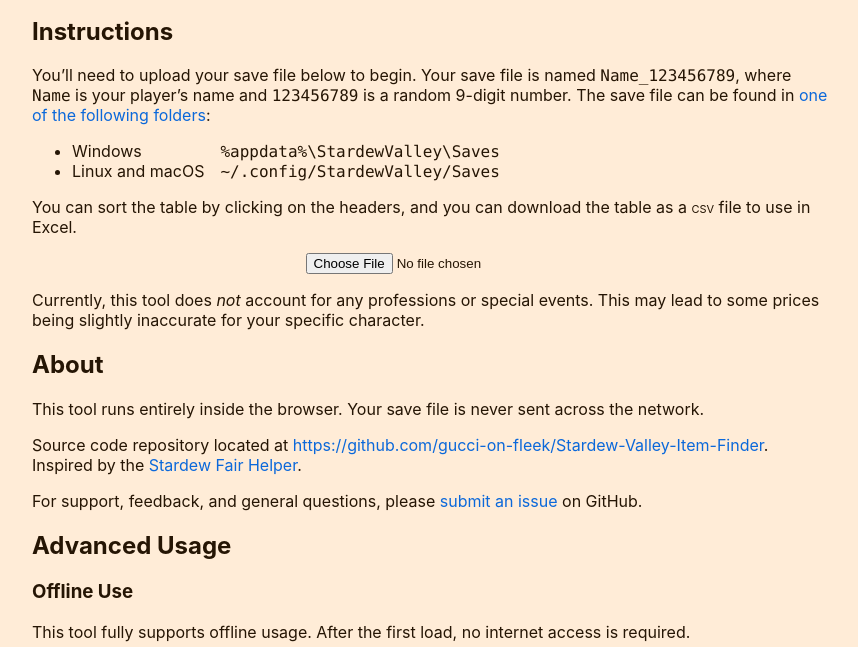
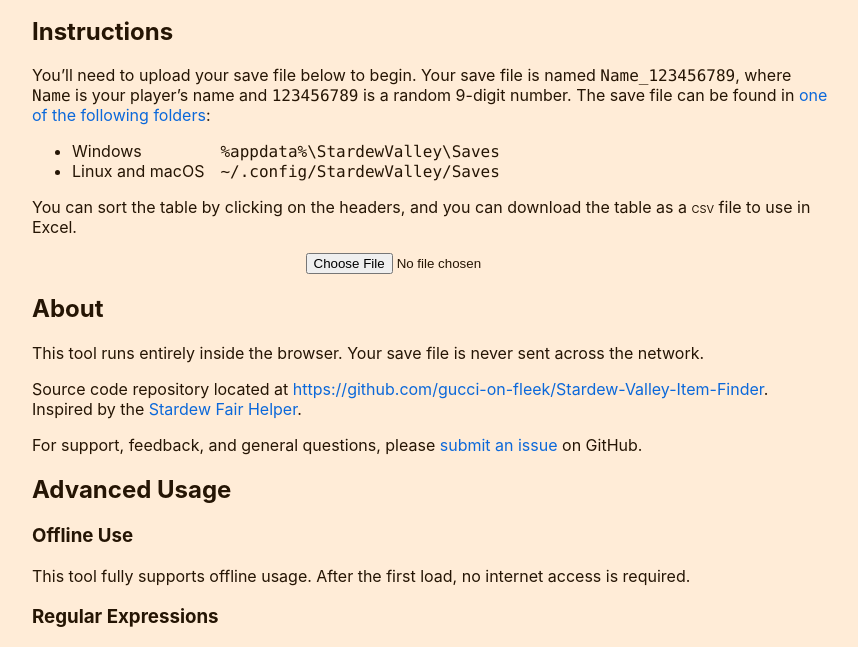
Before and after one commit to gucci-on-fleek/Stardew-Valley-Item-Finder, a plain HTML site: page index.html in a window 1280 px wide. Shown: the part 139-786 px from the top of the page, without its empty margins (208-1066 px from the left). Drawn offline with Linux system fonts and the light colour scheme.

Commit message:
Add support for professions and events. Now, the displayed prices accurately reflect those found in-game. I added a new file 'price-adjustments.xslt' that contains the price calculation logic from Stardew Valley. However, the xslt is an absolute mess of spaghetti code due to: a) Browsers only support xslt v1.0, so some newer features are unavailable b) xslt has strict variable rules: they cannot be redefined and they are very tightly scoped. Because of this, the xslt may have a few bugs.

```diff
--- a/index.html
+++ b/index.html
@@ -96,10 +96,6 @@
     </div>
 
     <section class="text">
-        <p>
-            Currently, this tool does <i>not</i> account for any professions or special events. This may lead to some
-            prices being slightly inaccurate for your specific character.
-        </p>
         <h2>About</h2>
         <p>
             This tool runs entirely inside the browser. Your save file is never sent across the network.
```
Also changed, not shown: readme.md, 2 other files.
